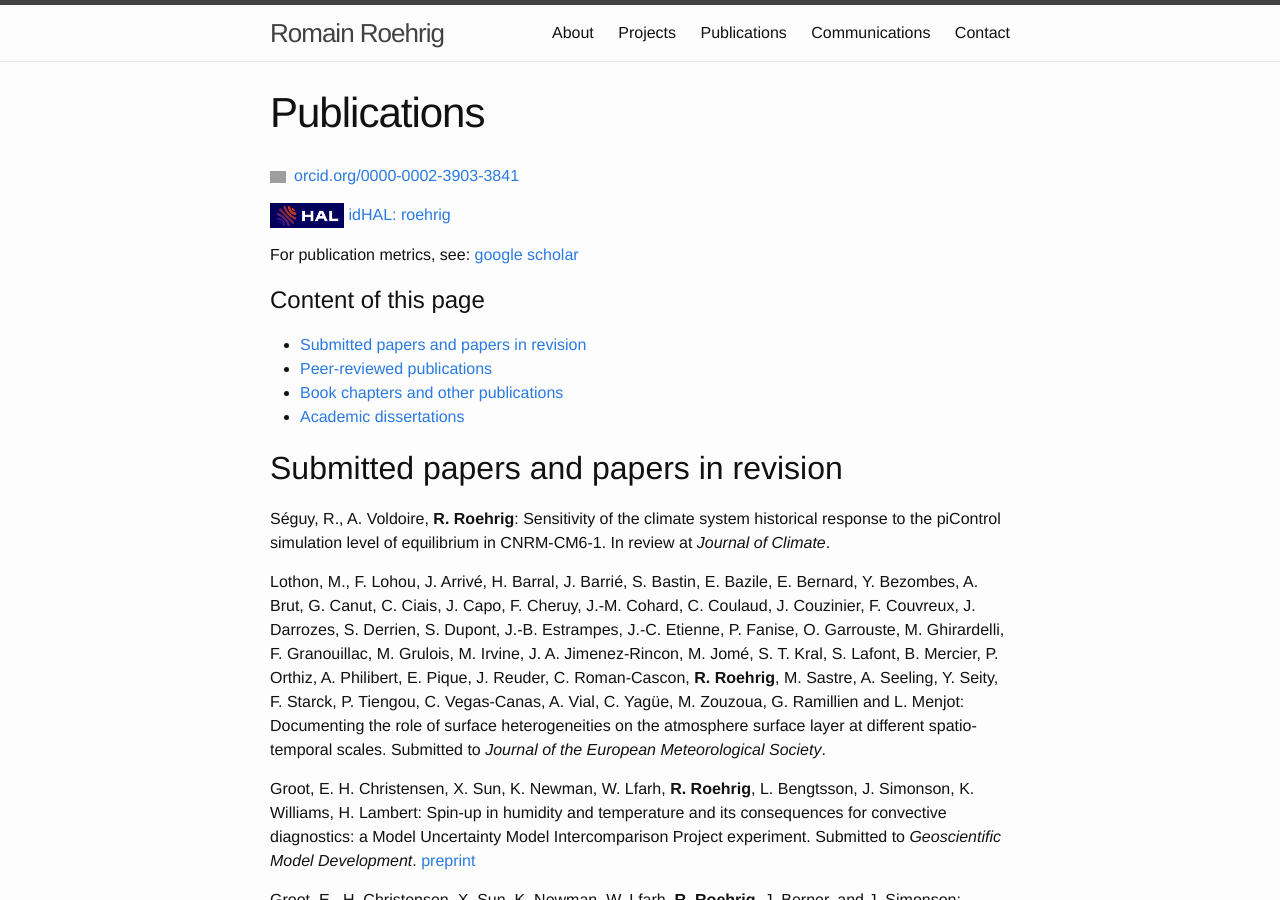
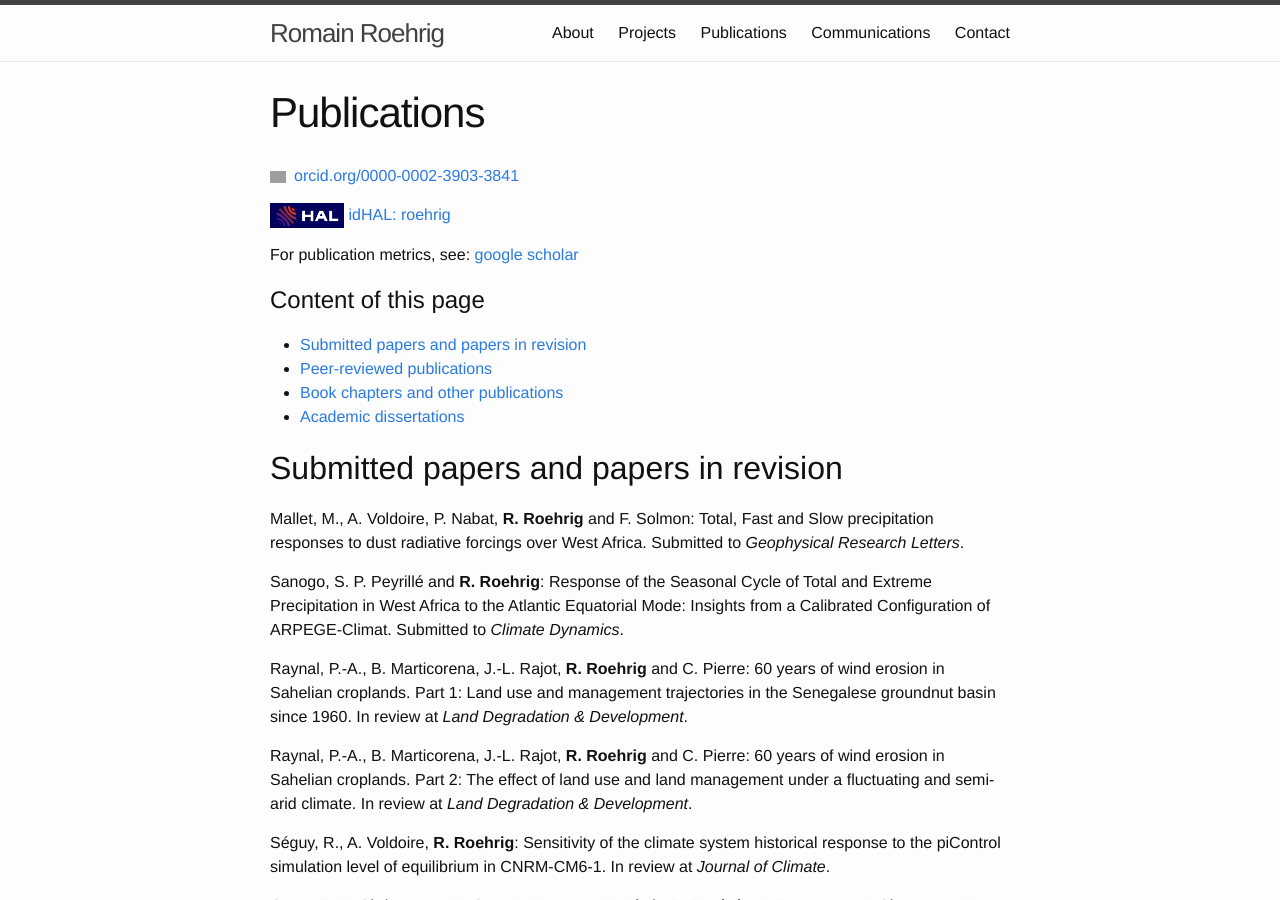
Before and after one commit to romainroehrig/romainroehrig.github.io, a Jekyll site: the page built from publications.md, in a window 1280 px wide and 900 px high. Built offline with Jekyll 4.4.1, drawn with Linux system fonts in a browser that asks for light colours; grey boxes are pictures that could not be loaded.

Commit message:
update publications

```diff
--- a/publications.md
+++ b/publications.md
@@ -29,9 +29,15 @@ Pdf reprints of my papers are available [here](https://cloud.univ-grenoble-alpes
 ## Submitted papers and papers in revision
 <!--XX. Submitted to the *YY*, preprint on ??(https://arxiv.org/abs/).-->
 
+Mallet, M., A. Voldoire, P. Nabat, **R. Roehrig** and F. Solmon: Total, Fast and Slow precipitation responses to dust radiative forcings over West Africa. Submitted to *Geophysical Research Letters*.
+
+Sanogo, S. P. Peyrillé and **R. Roehrig**: Response of the Seasonal Cycle of Total and Extreme Precipitation in West Africa to the Atlantic Equatorial Mode: Insights from a Calibrated Configuration of ARPEGE-Climat. Submitted to *Climate Dynamics*.
+
+Raynal, P.-A., B. Marticorena, J.-L. Rajot, **R. Roehrig** and C. Pierre: 60 years of wind erosion in Sahelian croplands. Part 1: Land use and management trajectories in the Senegalese groundnut basin since 1960. In review at *Land Degradation & Development*.
+
+Raynal, P.-A., B. Marticorena, J.-L. Rajot, **R. Roehrig** and C. Pierre: 60 years of wind erosion in Sahelian croplands. Part 2: The effect of land use and land management under a fluctuating and semi-arid climate. In review at *Land Degradation & Development*.
+
 Séguy, R., A. Voldoire, **R. Roehrig**: Sensitivity of the climate system historical response to the piControl simulation level of equilibrium in CNRM-CM6-1. In review at *Journal of Climate*.
-
-Lothon, M., F. Lohou, J. Arrivé, H. Barral, J. Barrié, S. Bastin, E. Bazile, E. Bernard, Y. Bezombes, A. Brut, G. Canut, C. Ciais, J. Capo, F. Cheruy, J.-M. Cohard, C. Coulaud, J. Couzinier, F. Couvreux, J. Darrozes, S. Derrien, S. Dupont, J.-B. Estrampes, J.-C. Etienne, P. Fanise, O. Garrouste, M. Ghirardelli, F. Granouillac, M. Grulois, M. Irvine, J. A. Jimenez-Rincon, M. Jomé, S. T. Kral, S. Lafont, B. Mercier, P. Orthiz, A. Philibert, E. Pique, J. Reuder, C. Roman-Cascon, **R. Roehrig**, M. Sastre, A. Seeling, Y. Seity, F. Starck, P. Tiengou, C. Vegas-Canas, A. Vial, C. Yagüe, M. Zouzoua, G. Ramillien and L. Menjot: Documenting the role of surface heterogeneities on the atmosphere surface layer at different spatio-temporal scales. Submitted to *Journal of the European Meteorological Society*.
 
 Groot, E. H. Christensen, X. Sun, K. Newman, W. Lfarh, **R. Roehrig**, L. Bengtsson, J. Simonson, K. Williams, H. Lambert: Spin-up in humidity and temperature and its consequences for convective diagnostics: a Model Uncertainty Model Intercomparison Project experiment. Submitted to *Geoscientific Model Development*. [preprint](https://egusphere.copernicus.org/preprints/2026/egusphere-2026-1445/)
 
```
Also changed, not shown: communications.md (+2 -0 lines).
